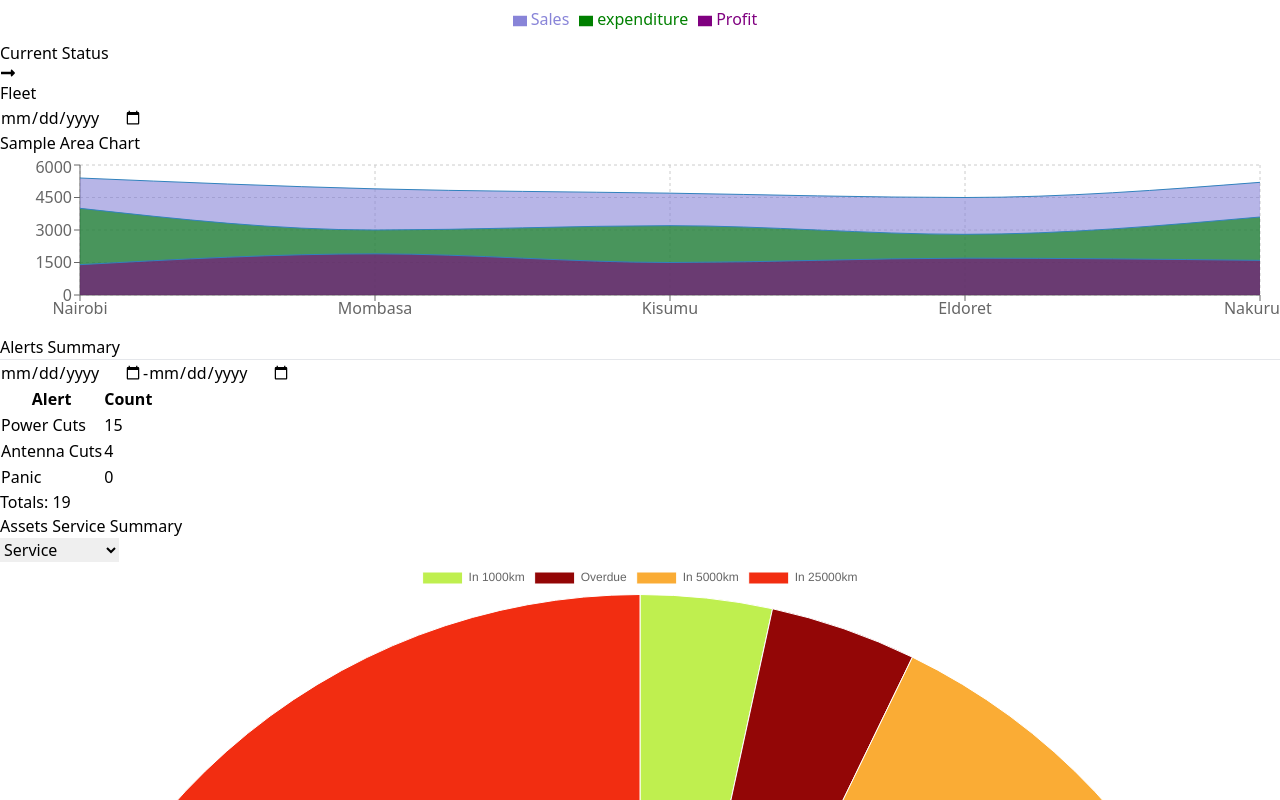
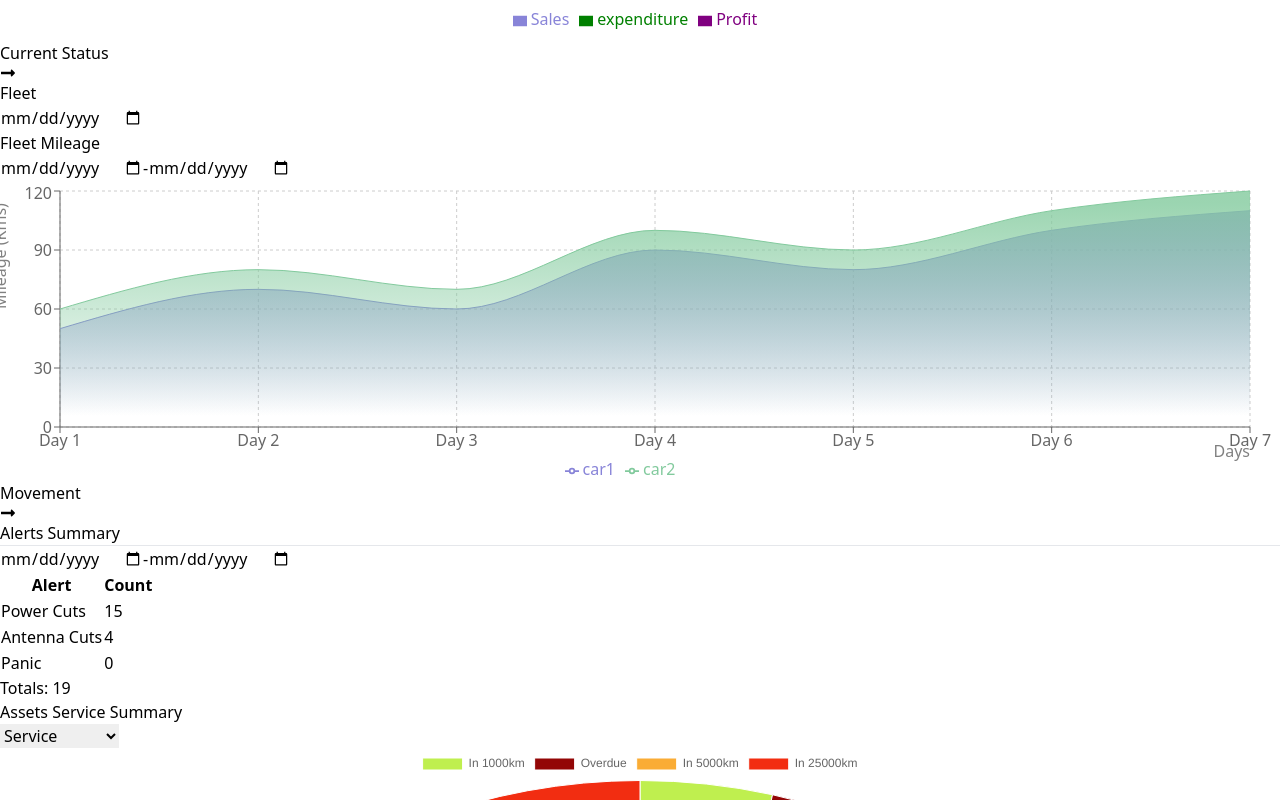
Before and after one commit to kenyansa/RiverCross_Dashboard, a React (Vite) app: page / in a window 1280 px wide. Shown: the part 1080-1880 px from the top of the page. Built offline with nearby package versions, Linux system fonts and the light colour scheme.

Commit message:
add another areachart with datepicker and button

```diff
--- a/src/components/AriaChart.tsx
+++ b/src/components/AriaChart.tsx
@@ -1,28 +1,72 @@
-import { AreaChart, Area, XAxis, YAxis, CartesianGrid, Tooltip, ResponsiveContainer } from 'recharts';
+import { useState } from 'react';
+import { AreaChart, Area, XAxis, YAxis, CartesianGrid, Tooltip, ResponsiveContainer, Legend } from 'recharts';
+import ChartButton from './ChartButton';
 
+// Sample data with two cars
 const data = [
-    { location: 'Nairobi', expenditure: 4000, Sales: 5400, Profit: 1400 },
-    { location: 'Mombasa', expenditure: 3000, Sales: 4900, Profit: 1900 },
-    { location: 'Kisumu', expenditure: 3200, Sales: 4700, Profit: 1500 },
-    { location: 'Eldoret', expenditure: 2800, Sales: 4500, Profit: 1700 },
-    { location: 'Nakuru', expenditure: 3600, Sales: 5200, Profit: 1600 },
-  ];
+  { day: 'Day 1', car1: 50, car2: 60 },
+  { day: 'Day 2', car1: 70, car2: 80 },
+  { day: 'Day 3', car1: 60, car2: 70 },
+  { day: 'Day 4', car1: 90, car2: 100 },
+  { day: 'Day 5', car1: 80, car2: 90 },
+  { day: 'Day 6', car1: 100, car2: 110 },
+  { day: 'Day 7', car1: 110, car2: 120 },
+];
 
 export default function AriaChart() {
+    const [startDate, setStartDate] = useState<string | undefined>(undefined);
+  const [endDate, setEndDate] = useState<string | undefined>(undefined);
+  const handleButtonClick = () => {
+    console.log('Button clicked');
+  };
+
   return (
     <div className='bg-blue-50 rounded-lg p-4 m-2 relative'>
-      <h2 className="text-xl font-bold text-blue-800 mb-4">Sample Area Chart</h2>
-      <ResponsiveContainer width="100%" height={180}>
-        <AreaChart data={data} margin={{ top: 10, right: 20, left: 20, bottom: 10 }}>
+      <h2 className="text-xl font-bold text-blue-800 mb-4">Fleet Mileage</h2>
+      <div className="flex justify-end mb-4">
+        <div className="flex items-center rounded border-2 border-gray-300 bg-white">
+          <input
+            type="date"
+            value={startDate}
+            onChange={(e) => setStartDate(e.target.value)}
+            className="border-none focus:outline-none text-gray-700 text-sm bg-transparent px-2 py-1"
+          />
+          <span className="mx-2 text-gray-500">-</span>
+          <input
+            type="date"
+            value={endDate}
+            onChange={(e) => setEndDate(e.target.value)}
+            className="border-none focus:outline-none text-gray-700 text-sm bg-transparent px-2 py-1"
+          />
+        </div>
+      </div>
+      <ResponsiveContainer width="100%" height={300}>
+        <AreaChart data={data} margin={{ top: 10, right: 30, left: 0, bottom: 0 }}>
+          <defs>
+            <linearGradient id="colorCar1" x1="0" y1="0" x2="0" y2="1">
+              <stop offset="5%" stopColor="#8884d8" stopOpacity={0.8}/>
+              <stop offset="95%" stopColor="#8884d8" stopOpacity={0}/>
+            </linearGradient>
+            <linearGradient id="colorCar2" x1="0" y1="0" x2="0" y2="1">
+              <stop offset="5%" stopColor="#82ca9d" stopOpacity={0.8}/>
+              <stop offset="95%" stopColor="#82ca9d" stopOpacity={0}/>
+            </linearGradient>
+          </defs>
           <CartesianGrid strokeDasharray="3 3" />
-          <XAxis dataKey="location" />
-          <YAxis />
+          <XAxis dataKey="day" label={{ value: 'Days', position: 'insideBottomRight', offset: 0 }} />
+          <YAxis label={{ value: 'Mileage (Kms)', angle: -90, position: 'insideLeft', offset: 0 }} />
           <Tooltip />
-          <Area type="monotone" dataKey="Sales" fill="#8884d8" />
-          <Area type="monotone" dataKey="expenditure" fill="green" />
-          <Area type="monotone" dataKey="Profit" fill="purple" />
+          <Legend />
+          <Area type="monotone" dataKey="car1" stroke="#8884d8" fillOpacity={1} fill="url(#colorCar1)" />
+          <Area type="monotone" dataKey="car2" stroke="#82ca9d" fillOpacity={1} fill="url(#colorCar2)" />
         </AreaChart>
       </ResponsiveContainer>
+      <div className="absolute bottom-2 right-4">
+        <ChartButton
+          label="Movement"
+          onClick={handleButtonClick}
+        />
+      </div>
     </div>
   )
 }
--- a/src/components/DoughNut.tsx
+++ b/src/components/DoughNut.tsx
@@ -9,7 +9,7 @@ export default function DoughnutChart() {
     labels: ['In 1000km', 'Overdue', 'In 5000km', 'In 25000km'],
     datasets: [
       {
-        label: 'Sales',
+        label: 'Distance',
         data: [45, 50, 615, 610],
         backgroundColor: [
           '#bfef4f',
--- a/src/components/FleetAndDatePicker.tsx
+++ b/src/components/FleetAndDatePicker.tsx
@@ -12,7 +12,7 @@ export default function FleetAndDatePicker() {
       <div className="flex items-center space-x-2">
         {/* Fleet Header */}
         <div className="flex items-center">
-          <h2 className='text-2xl font-semibold text-blue-950'>Fleet</h2>
+          <h2 className='text-2xl font-bold text-blue-950'>Fleet</h2>
         </div>
 
       </div>
```
